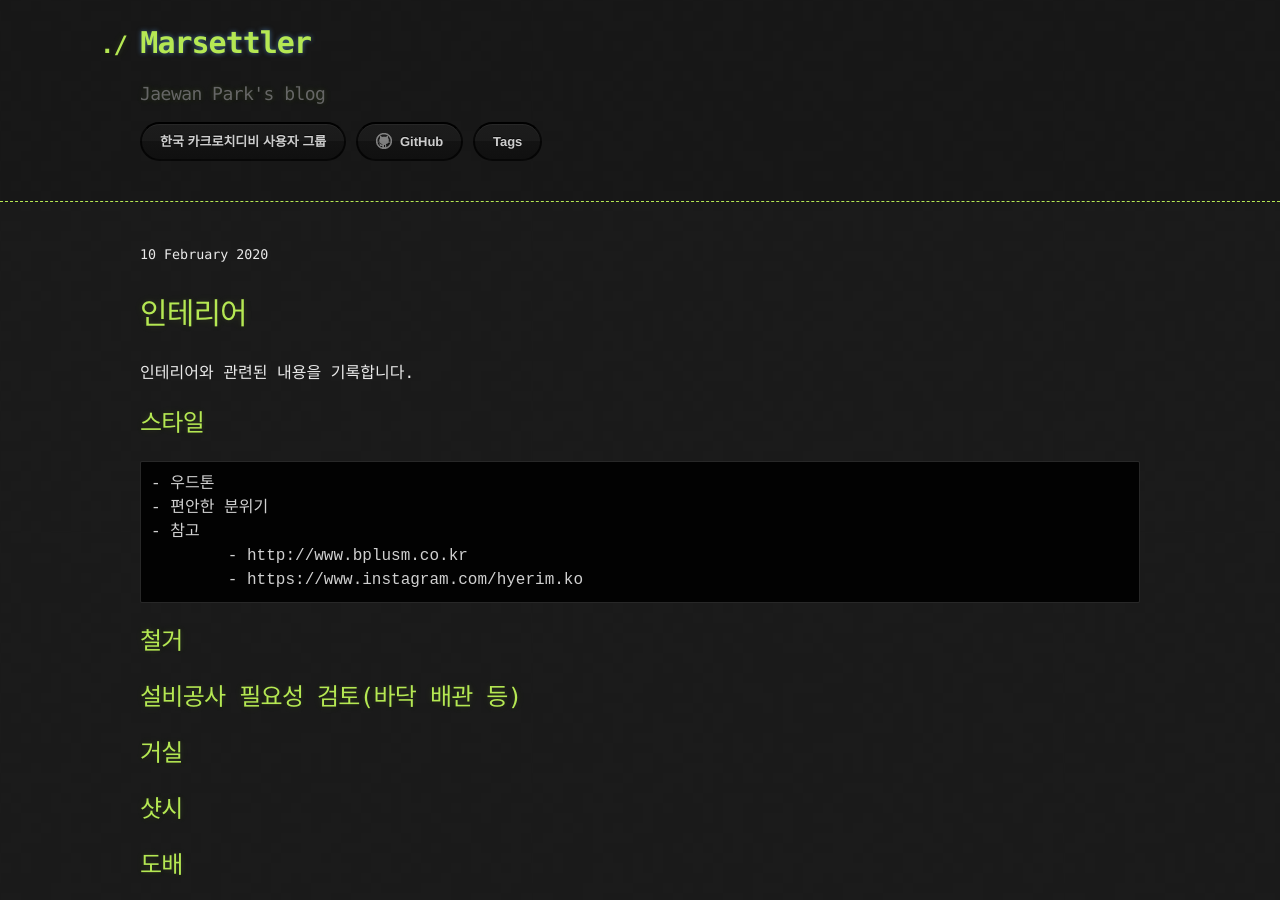
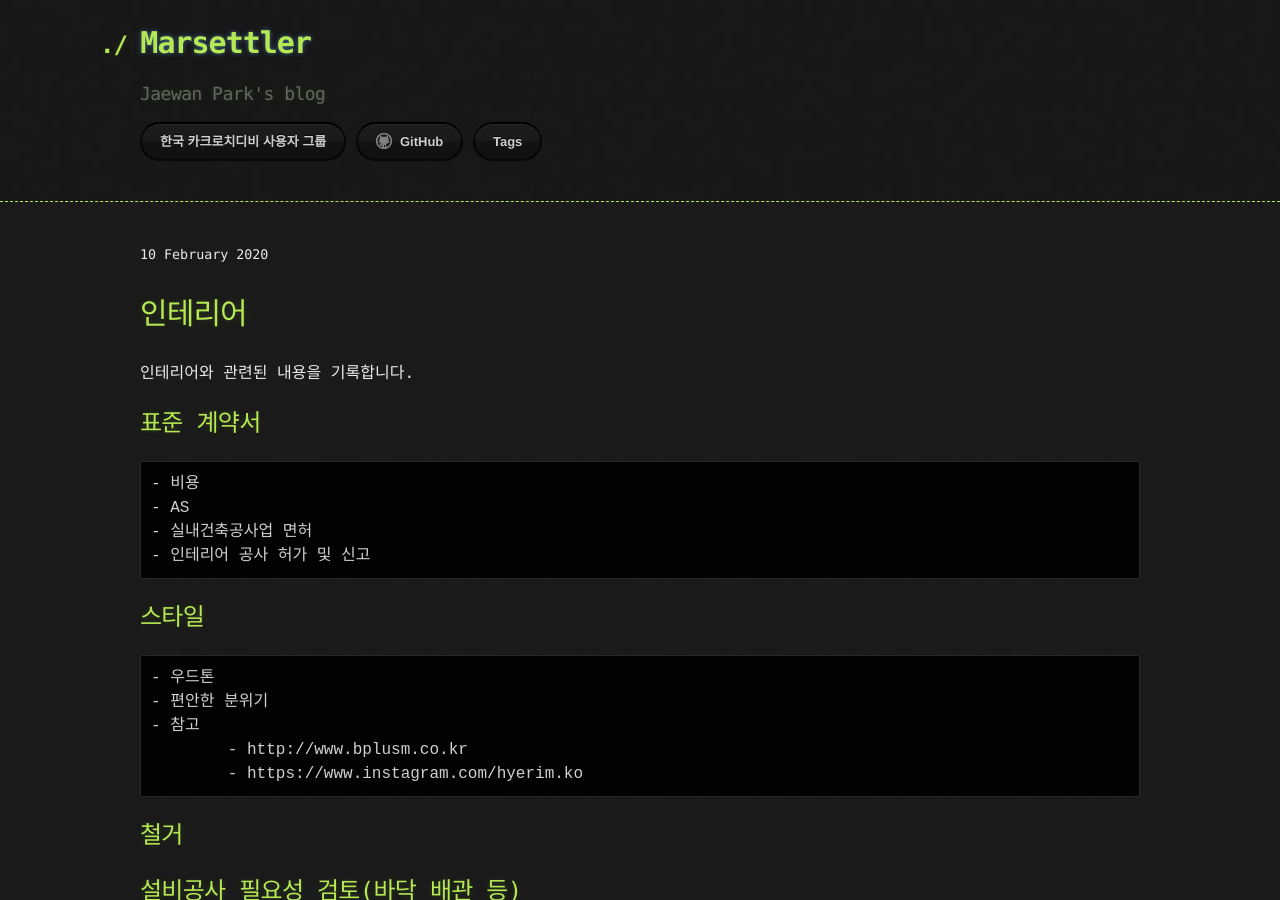
Before and after one commit to hueypark/hueypark.github.io, a Jekyll site: the page built from _posts/2020-02-10-interior.md, in a window 1280 px wide and 900 px high. Built offline with Jekyll 4.4.1, drawn with Linux system fonts in a browser that asks for light colours; comment, search, counter and statistics services are not loaded.

Commit message:
Update 2020-02-10-interior.md

```diff
--- a/_posts/2020-02-10-interior.md
+++ b/_posts/2020-02-10-interior.md
@@ -8,6 +8,12 @@ tags: [life]
 인테리어와 관련된 내용을 기록합니다.
 
 <!--more-->
+
+## 표준 계약서
+	- 비용
+	- AS
+	- 실내건축공사업 면허
+	- 인테리어 공사 허가 및 신고
 
 ## 스타일
 	- 우드톤
```
